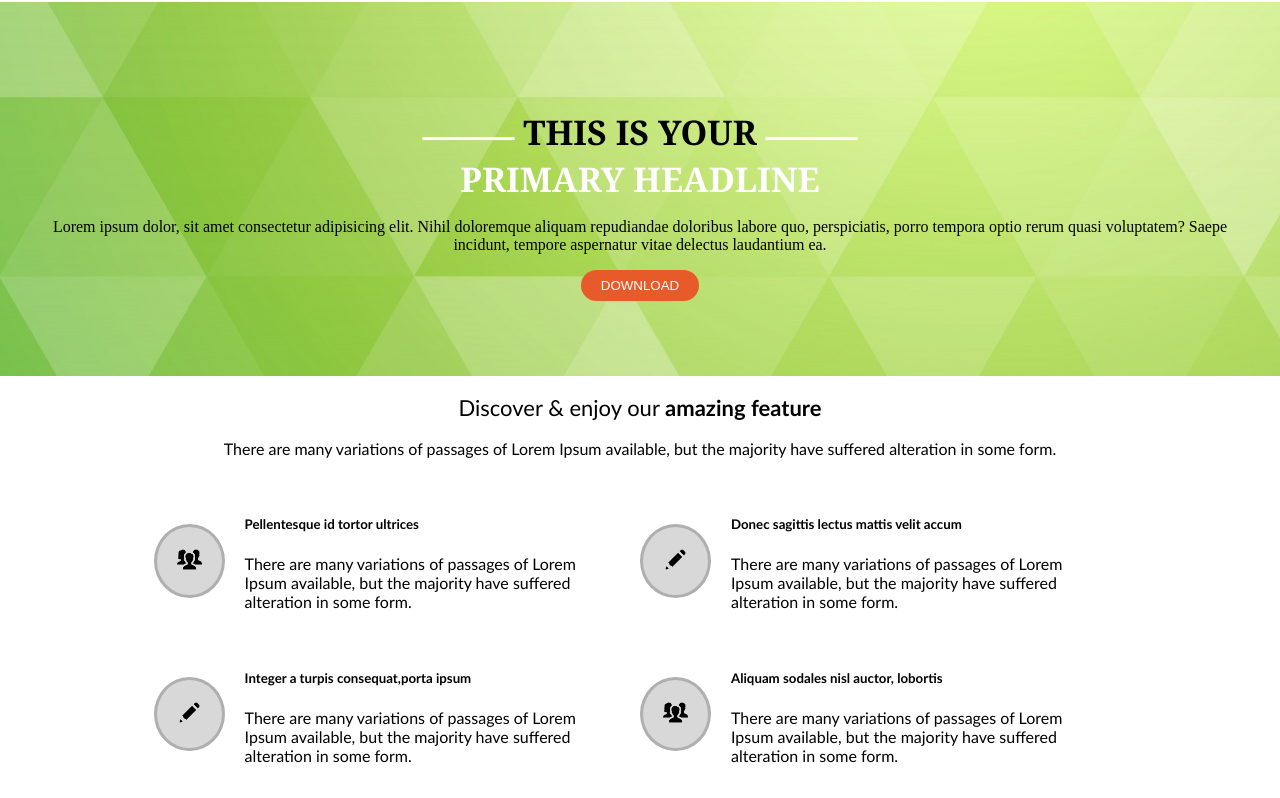
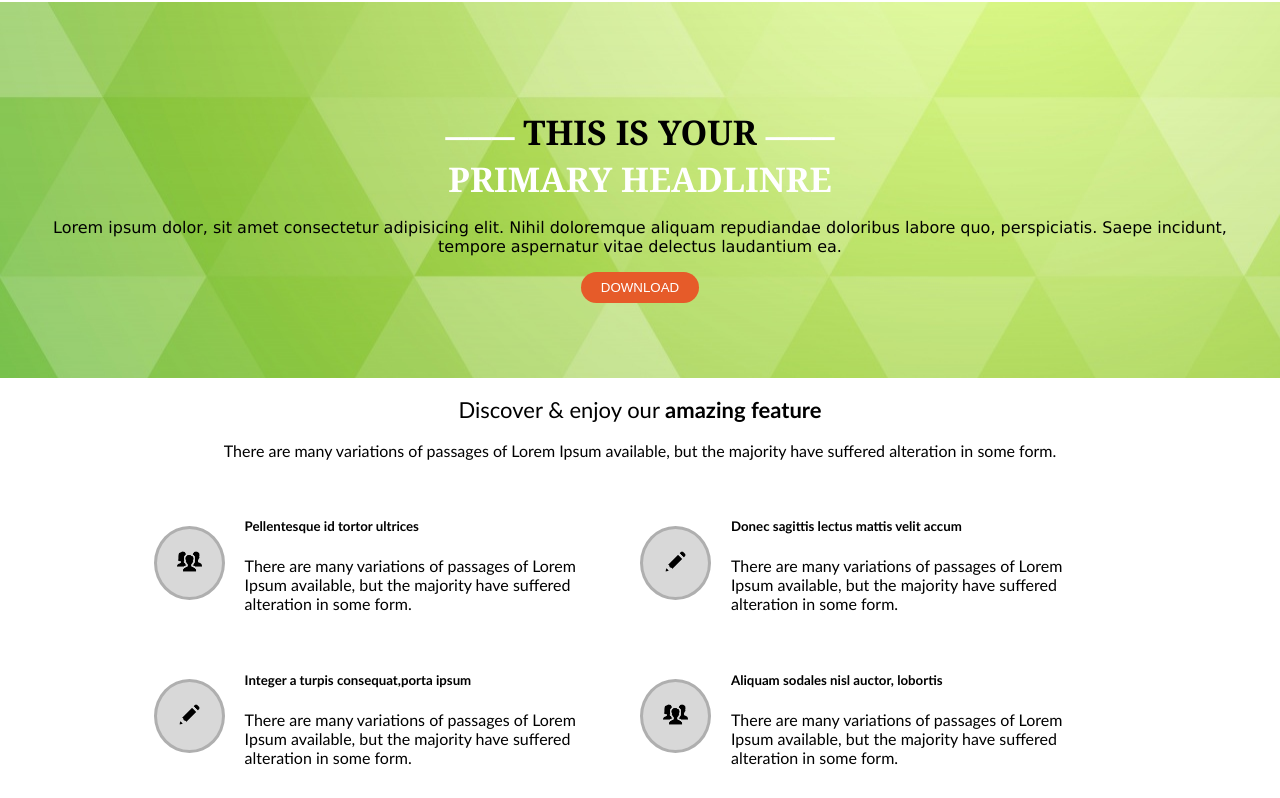
Before and after one commit to Gydytojas/primary, a plain HTML site: page index.html in a window 1280 px wide. Shown: the top 798 px of the page. Drawn offline with Linux system fonts and the light colour scheme.

Commit message:
Header html upd

```diff
--- a/index.html
+++ b/index.html
@@ -12,10 +12,10 @@
     <div class="topline"></div>
     <section>
         <div class="hd">
-            <h1><sup class="whline">____</sup> This is your <sup class="whline">____</sup></h1>
-            <h1 class="whtext">Primary headline</h1>
+            <h1><sup class="whline">___</sup> This is your <sup class="whline">___</sup></h1>
+            <h1 class="whtext">Primary headlinre</h1>
         </div>
-        <p>Lorem ipsum dolor, sit amet consectetur adipisicing elit. Nihil doloremque aliquam repudiandae doloribus labore quo, perspiciatis, porro tempora optio rerum quasi voluptatem? Saepe incidunt, tempore aspernatur vitae delectus laudantium ea.</p>
+        <p class="htext">Lorem ipsum dolor, sit amet consectetur adipisicing elit. Nihil doloremque aliquam repudiandae doloribus labore quo, perspiciatis. Saepe incidunt, tempore aspernatur vitae delectus laudantium ea.</p>
         <button>Download</button>
     </section>
     <div class="feature">
```
